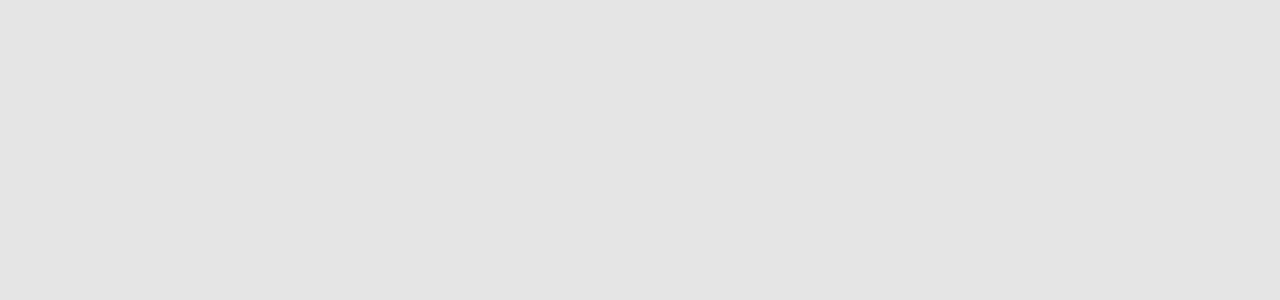
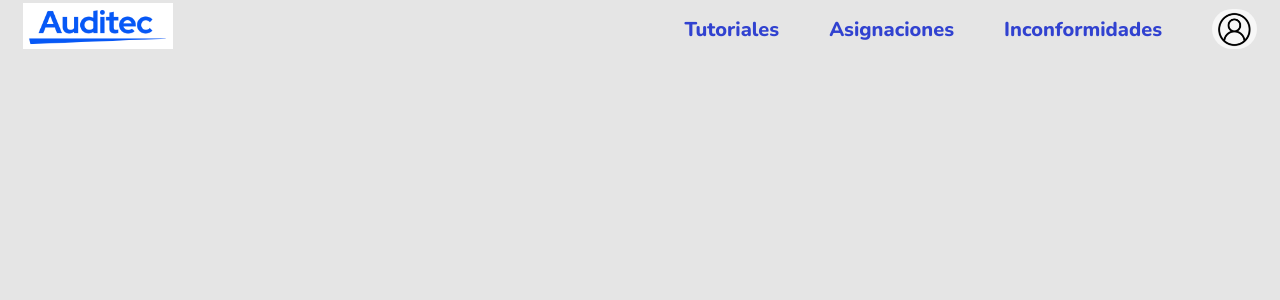
Before and after one commit to EducaTec01/Auditec, a React (Create React App) app: page /formulario in a window 1280 px wide. Before the commit this address had no page. Shown: the top 300 px of the page. Built offline with nearby package versions, Linux system fonts and the light colour scheme.

Commit message:
few changes

```diff
--- a/src/App.js
+++ b/src/App.js
@@ -10,6 +10,7 @@ import Tutoriales from "./pages/tutoriales/tutoriales";
 import Asignaciones from "./pages/asignaciones/asignaciones"
 import Asignacion from "./pages/asignacion/asignacion"
 import Preguntas from "./pages/preguntas/preguntas"
+import Formulario from "./pages/formulario/formulario"
 
 
 import { BrowserRouter, Routes, Route } from "react-router-dom";
@@ -52,6 +53,8 @@ function App() {
             <Route path="asignaciones" element={<Asignaciones />} />
             <Route path="asignacion" element={<Asignacion />} />
             <Route path="preguntas" element={<Preguntas />} />
+            <Route path="formulario" element={<Formulario />} />
+
 
           </Route>
         </Routes>
--- /dev/null
+++ b/src/pages/formulario/formulario.jsx
@@ -0,0 +1,18 @@
+import Navbar2 from "../../components/navbar-2/Navbar-2";
+import "./formulario.scss"
+
+const Formulario = () => {
+
+    return (
+      <body>
+        <header>
+            <nav>
+                <Navbar2 />
+            </nav>
+
+        </header>
+      </body>
+    );
+  };
+
+  export default Formulario;
--- a/src/pages/preguntas/preguntas.jsx
+++ b/src/pages/preguntas/preguntas.jsx
@@ -19,7 +19,7 @@ const Preguntas = () => {
                     <p>Preguntas concurrentes</p>
                 </div>
                 <div className="boton">
-                    <a href="#"><img src={arrow} alt="arrow" /></a>
+                    <a href="/formulario"><img src={arrow} alt="arrow" /></a>
                 </div>
             </div>
             <div className="preguntas">
```
Also changed, not shown: src/pages/formulario/formulario.scss (added).
